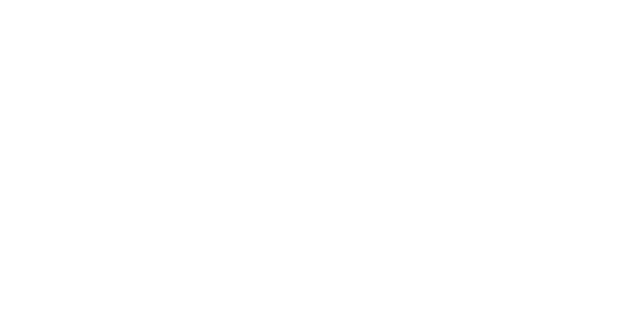
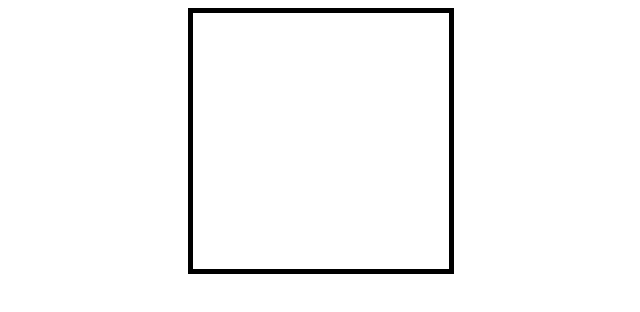
Before and after one commit to prologicz/odin-etch-a-sketch, a plain HTML site: page index.html in a window 1280 px wide. Shown: the whole page, without its empty margins (319-959 px from the left). Drawn offline with Linux system fonts and the light colour scheme.

Commit message:
Create 16x16 grid of div elements

```diff
--- a/index.html
+++ b/index.html
@@ -10,6 +10,7 @@
 </head>
 
 <body>
-
+    <div class="grid-container">
+    </div>
 </body>
 </html>
--- a/script.js
+++ b/script.js
@@ -0,0 +1,9 @@
+console.log('Hello World');
+
+const gridContainer = document.querySelector('.grid-container');
+for (i=0; i < 256; i++){
+    const newDiv = document.createElement('div');
+    newDiv.classList.add(`div-${i}`);
+    gridContainer.appendChild(newDiv);
+
+}
--- a/style.css
+++ b/style.css
@@ -0,0 +1,11 @@
+body {
+    display: flex;
+    justify-content: center;
+}
+
+.grid-container {
+    display: grid;
+    grid-template-columns: repeat(16, 1em);
+    grid-template-rows: repeat(16, 1em);
+    border: 5px solid black;
+}
```
